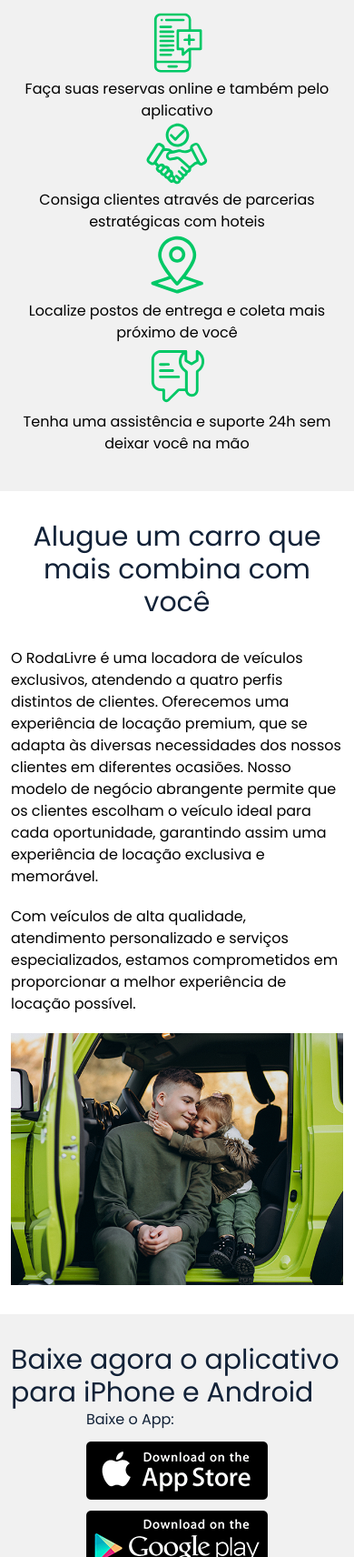
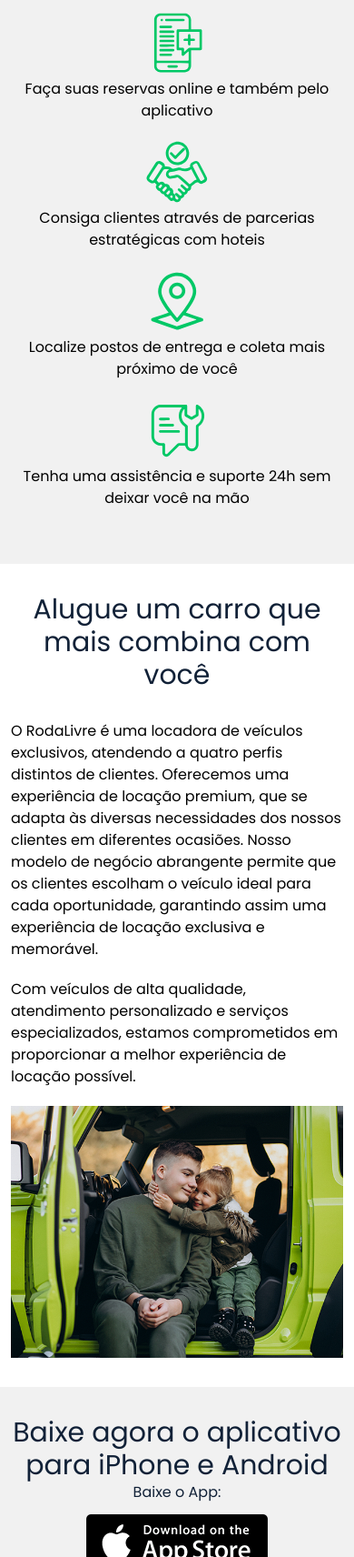
Before and after one commit to rafalopesdev/roda-livre, a plain HTML site: page index.html in a window 390 px wide. Shown: the part 2240-3952 px from the top of the page at 91% size. Drawn offline with nearby package versions, Linux system fonts and the light colour scheme.

Commit message:
correção do responsivo

```diff
--- a/index.html
+++ b/index.html
@@ -135,20 +135,20 @@
     <section class="w-full bg-green-op py-10 px-3 mt-8">
       <div class="container-center">
         <h2 class="sm:text-5xl text-3xl text-center mb-8">Vantagens em reservar seu carro na DriveFlex</h2>
-        <div class="sm:flex flex-row justify-between items-center gap-5">
-          <div class="text-center m-auto ">
+        <div class="sm:flex flex-row justify-between gap-3 items-center">
+          <div class="text-center m-auto my-5">
             <img src="./images/app.svg" width="70" alt="" class="m-auto">
             <p class="mt-1">Faça suas reservas online e também pelo aplicativo</p>
           </div>
-          <div class="text-center m-auto">
+          <div class="text-center m-auto my-5">
             <img src="./images/partner.svg" width="70" alt="" class="m-auto">
             <p class="mt-1">Consiga clientes através de parcerias estratégicas com hoteis</p>
           </div>
-          <div class="text-center m-auto">
+          <div class="text-center m-auto my-5">
             <img src="./images/local.svg" width="70" alt="" class="m-auto">
             <p class="mt-1">Localize postos de entrega e coleta mais próximo de você</p>
           </div>
-          <div class="text-center m-auto">
+          <div class="text-center m-auto my-5">
             <img src="./images/support.svg" width="70" alt="" class="m-auto">
             <p class="mt-1">Tenha uma assistência e suporte 24h sem deixar você na mão</p>
           </div>
@@ -168,10 +168,10 @@
     <section class="w-full bg-green-op py-8 px-3" id="app">
       <div class="container-center">
         <div class="max-w-5xl grid grid-cols-1 sm:grid-cols-3 justify-between items-center m-auto">
-          <h1 class="sm:text-5xl text-3xl max-w-xl text-left">Baixe agora o aplicativo para iPhone e Android</h1>
+          <h1 class="sm:text-5xl text-3xl max-w-xl sm:text-left text-center">Baixe agora o aplicativo para iPhone e Android</h1>
           <img src="./images/phone.svg" width="250" alt="" class="m-auto sm:block hidden">
           <div class="m-auto grid gap-3">
-            <h2 class="">Baixe o App:</h2>
+            <h2 class="text-center">Baixe o App:</h2>
             <a href="https://www.apple.com/br/app-store/"><img src="./images/app-store.png" alt="Baixar Apple Store"></a>
             <a href="https://play.google.com/"><img src="./images/google-store.png" alt="Baixar google-store Store"></a>
           </div>
```
